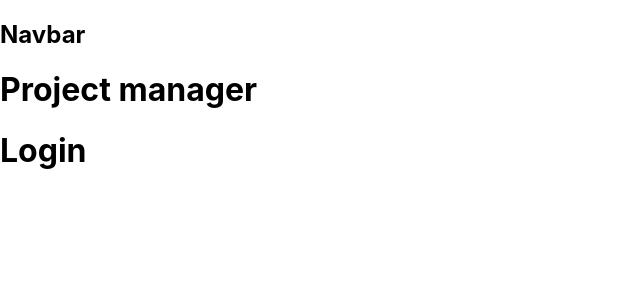
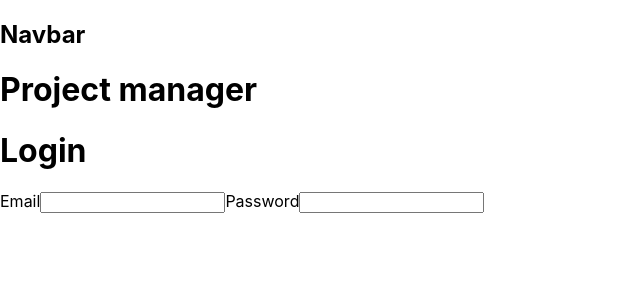
Before and after one commit to venoblin/teamhub-frontend, a React (Create React App) app: page /login in a window 1280 px wide. Shown: the top 300 px of the page, without its empty margins (0-640 px from the left). Built offline with nearby package versions, Linux system fonts and the light colour scheme.

Commit message:
Added login form

```diff
--- a/src/components/routes/Login.tsx
+++ b/src/components/routes/Login.tsx
@@ -4,6 +4,14 @@ const Login = () => {
   return (
     <div className='Login'>
       <h1>Login</h1>
+
+      <form>
+        <label htmlFor='email'>Email</label>
+        <input type='email' id='email' name='email' required />
+
+        <label htmlFor='password'>Password</label>
+        <input type='password' id='password' name='password' required />
+      </form>
     </div>
   )
 }
--- a/src/components/routes/Register.tsx
+++ b/src/components/routes/Register.tsx
@@ -20,7 +20,6 @@ const Register = () => {
 
         <label htmlFor='username'>Username</label>
         <input type='text' id='username' name='username' required />
-
       </form>
     </div>
   )
```
